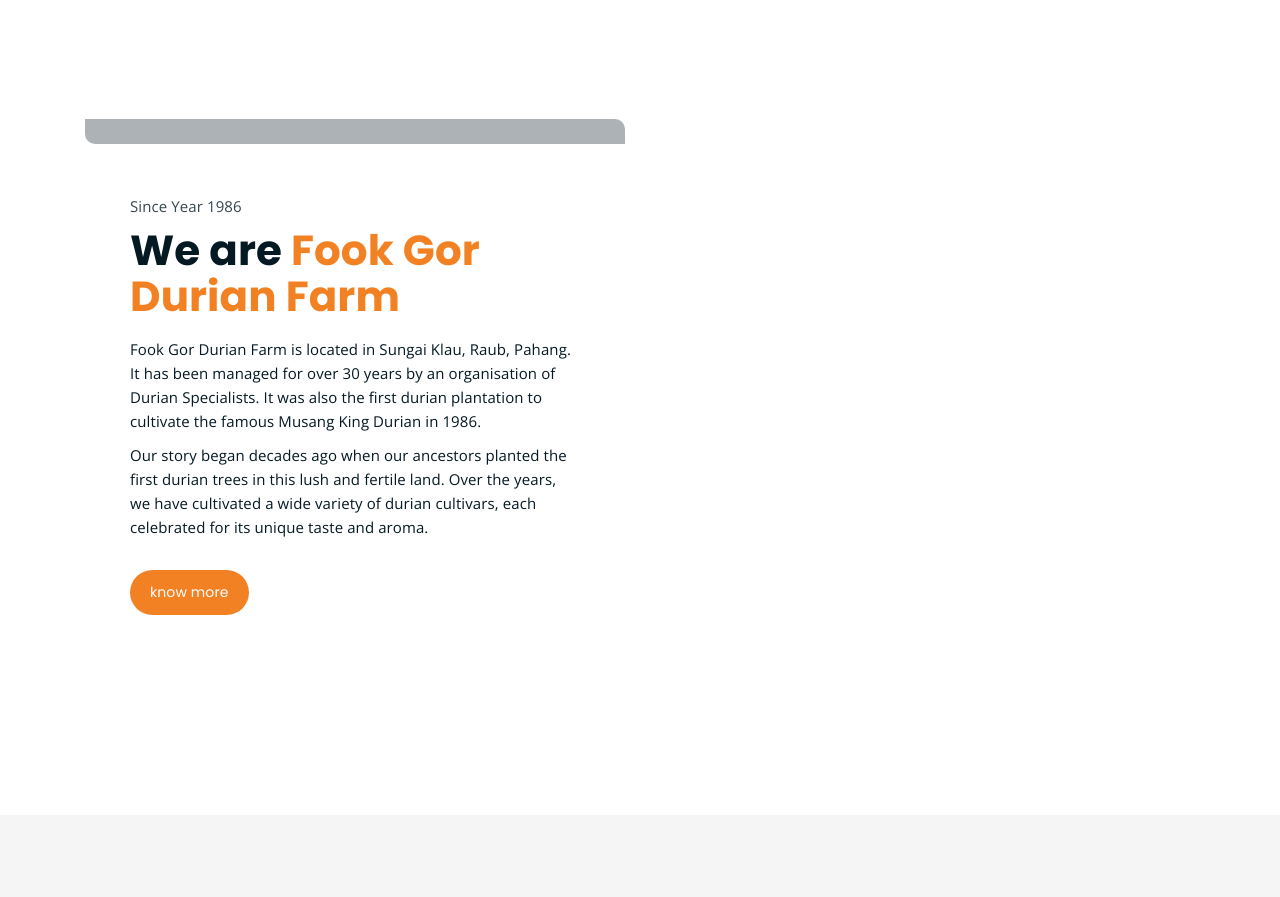
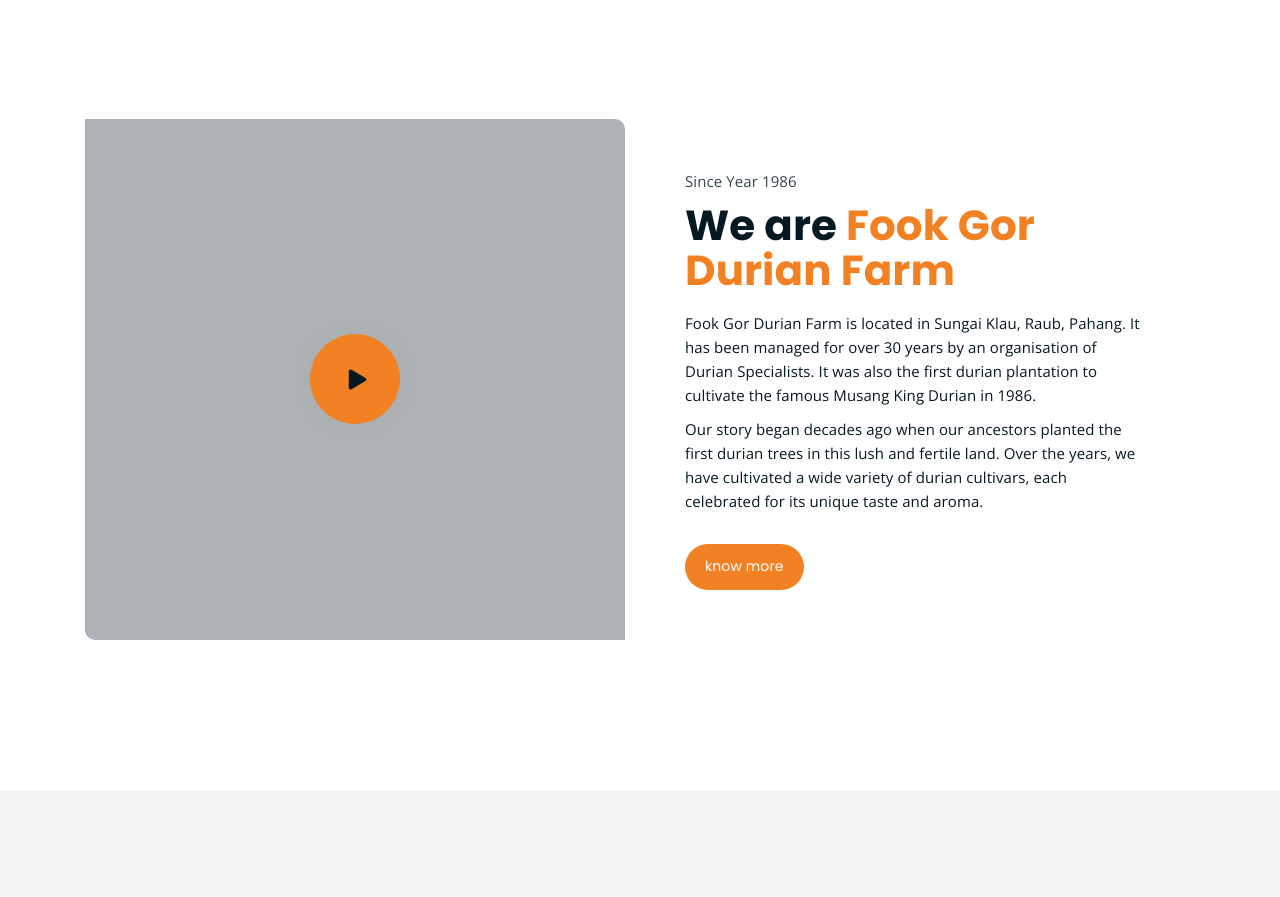
Before and after one commit to tankarhooi/tankarhooi.github.io, a plain HTML site: page index.html in a window 1280 px wide. Shown: the part 3300-4197 px from the top of the page. Drawn offline with nearby package versions, Linux system fonts and the light colour scheme.

Commit message:
buat sekali lagi

```diff
--- a/index.html
+++ b/index.html
@@ -334,15 +334,14 @@
 			<div class="row">
 				<div class="col-lg-6 col-md-12">
 					<div class="abt-bg">
-							<a href="single-homepage-slider.html"><img src="C:\Users\Asus\Pictures\uiux\71313878_1433424443487113_412986136579801088_n.jpg" alt=""></a>
-						</div>
+						<a href="https://www.youtube.com/watch?v=DBLlFWYcIGQ" class="video-play-btn popup-youtube"><i class="fas fa-play"></i></a>
 					</div>
 				</div>
 				<div class="col-lg-6 col-md-12">
 					<div class="abt-text">
 						<p class="top-sub">Since Year 1986</p>
 						<h2>We are <span class="orange-text">Fook Gor Durian Farm</span></h2>
-						<p>Fook Gor Durian Farm is located in Sungai Klau, Raub, Pahang. It has been managed for over 30 years by an organisation of Durian Specialists. It was also the first durian plantation to cultivate the famous Musang King Durian in 1986.</p>
+						<p> Fook Gor Durian Farm is located in Sungai Klau, Raub, Pahang. It has been managed for over 30 years by an organisation of Durian Specialists. It was also the first durian plantation to cultivate the famous Musang King Durian in 1986.</p>
 						<p>Our story began decades ago when our ancestors planted the first durian trees in this lush and fertile land. Over the years, we have cultivated a wide variety of durian cultivars, each celebrated for its unique taste and aroma.</p>
 						<a href="about.html" class="boxed-btn mt-4">know more</a>
 					</div>
```
